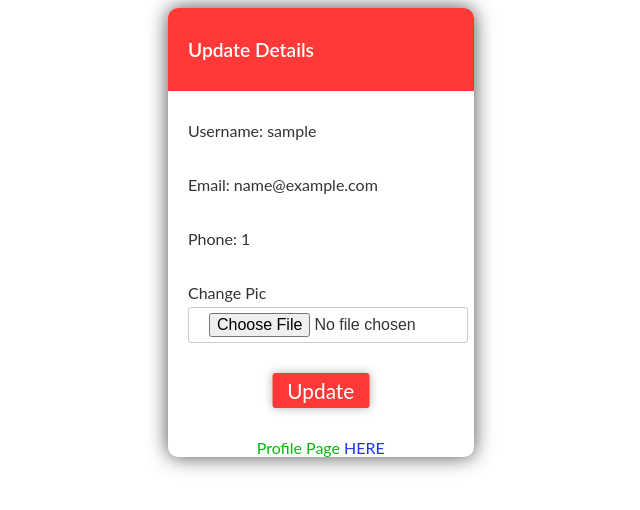
After one commit to Anirudh-Swaminathan/Web_Dev_2016_DELTA, a PHP site: page /upPa.php in a window 1280 px wide. The commit adds this page. Shown: the top 510 px of the page, without its empty margins (340-980 px from the left). Run offline with PHP 8.4, Linux system fonts and the light colour scheme; the visitor is signed in with stand-in values (Sample User, id 1).

Commit message:
Finished Update details page using AJAX

```diff
--- /dev/null
+++ b/Common_Task3/upPa.js
@@ -0,0 +1,43 @@
+function btnClick(){
+	return validate();
+}
+function validate(){
+
+	//Check the pic
+	if( document.getElementById("imageUpload").files.length == 0 ){
+		alert("no files selected");
+		return false;
+	}
+	return true;
+}
+document.getElementById('logi').addEventListener("submit",function(e){
+
+	e.preventDefault();
+	var f = e.target;
+	//alert(f);
+	var data = new FormData(f);
+	//alert(data);
+	//alert("Method is "+f.method);
+	//alert("Action is "+f.action);
+	var xhttp = new XMLHttpRequest();
+	xhttp.onreadystatechange = function(){
+		if (xhttp.readyState == 4 && xhttp.status == 200) {
+			//alert(xhttp.responseText);
+			if(xhttp.responseText === "Success"){
+				document.getElementById('logi').reset();
+
+				alert('Successfully updated. Taking you to profile page now');
+				window.location.href = '/../Delta_2016_3/user.php';
+            }
+            else{
+				if(xhttp.responseText === "Not logged in"){
+					alert('Please Login');
+					location.reload();
+				}
+                else alert(xhttp.responseText);
+            }
+		}
+	};
+	xhttp.open(f.method,f.action,true);
+	xhttp.send(data);
+})
--- /dev/null
+++ b/Common_Task3/upPa.php
@@ -0,0 +1,33 @@
+<?php
+require "connect.php";
+require "login_checker.php";
+?>
+<!DOCTYPE html>
+<html>
+<head>
+	<title>Update details</title>
+	<link rel="stylesheet" type="text/css" href="update.css">
+</head>
+<body>
+<div id="login">
+	<form id = "logi" action = "upPa_auth.php" method="POST" enctype="multipart/form-data">
+		<header>Update Details</header>
+		<label>Username: </label>
+		<?php echo "".$_SESSION['username']; ?>
+		<br/>
+		<label>Email: </label>
+		<?php echo "".$_SESSION['email']; ?>
+		<br/>
+		<label>Phone: </label>
+		<?php echo"".$_SESSION['phone'];?>
+		<br/>
+		<label>Change Pic</label>
+		<input required type="file" name="imageUpload" id="imageUpload">
+		<button id="upBtn" onclick="return btnClick()">Update</button>
+		<center><div id="register">Profile Page <a href="user.php">HERE</a></div></center>
+	</form>
+</div>
+<script src="upPa.js" type='text/javascript'>
+</script>
+</body>
+</html>
--- /dev/null
+++ b/Common_Task3/update.css
@@ -0,0 +1,69 @@
+form button {
+  position: relative;
+  margin-top: 30px;
+  margin-bottom: 30px;
+  left: 50%;
+  transform: translate(-50%, 0);
+  font-family: inherit;
+  color: white;
+  background: #FF3838;
+  outline: none;
+  border: none;
+  padding: 5px 15px;
+  font-size: 1.3em;
+  font-weight: 400;
+  border-radius: 3px;
+  box-shadow: 0px 0px 10px rgba(51, 51, 51, 0.4);
+  cursor: pointer;
+  transition: all 0.15s ease-in-out;
+}
+form button:hover {
+  background: #ff5252;
+}
+form input {
+  display: block;
+  width: 78%;
+  margin-left: 20px;
+  padding: 5px 20px;
+  font-size: 1em;
+  border-radius: 3px;
+  outline: none;
+  border: 1px solid #ccc;
+}
+form {
+  background: white;
+  width: 40%;
+  box-shadow: 0px 0px 20px rgba(0, 0, 0, 0.7);
+  font-family: lato;
+  position: center;
+  color: #333;
+  border-radius: 10px;
+}
+form header {
+  background: #FF3838;
+  padding: 30px 20px;
+  color: white;
+  font-size: 1.2em;
+  font-weight: 600;
+  border-radius: 10px 10px 0 0;
+}
+form label {
+  margin-left: 20px;
+  display: inline-block;
+  margin-top: 30px;
+  margin-bottom: 5px;
+  position: relative;
+}
+#login{
+	margin-left: 500px;
+}
+#register{
+	color:#01ba0b;
+}
+#register a{
+	text-decoration:none;
+	color:#1e33f0;
+}
+#register a:hover{
+	color:#FF3838;
+}
```
Also changed, not shown: Common_Task3/upPa_auth.php (added, +80 -0 lines), Common_Task3/upd_auth.php (added, +124 -0 lines), Common_Task3/update.js (added, +58 -0 lines), Common_Task3/update.php (added, +37 -0 lines), Common_Task3/user.php (+7 -2 lines).
